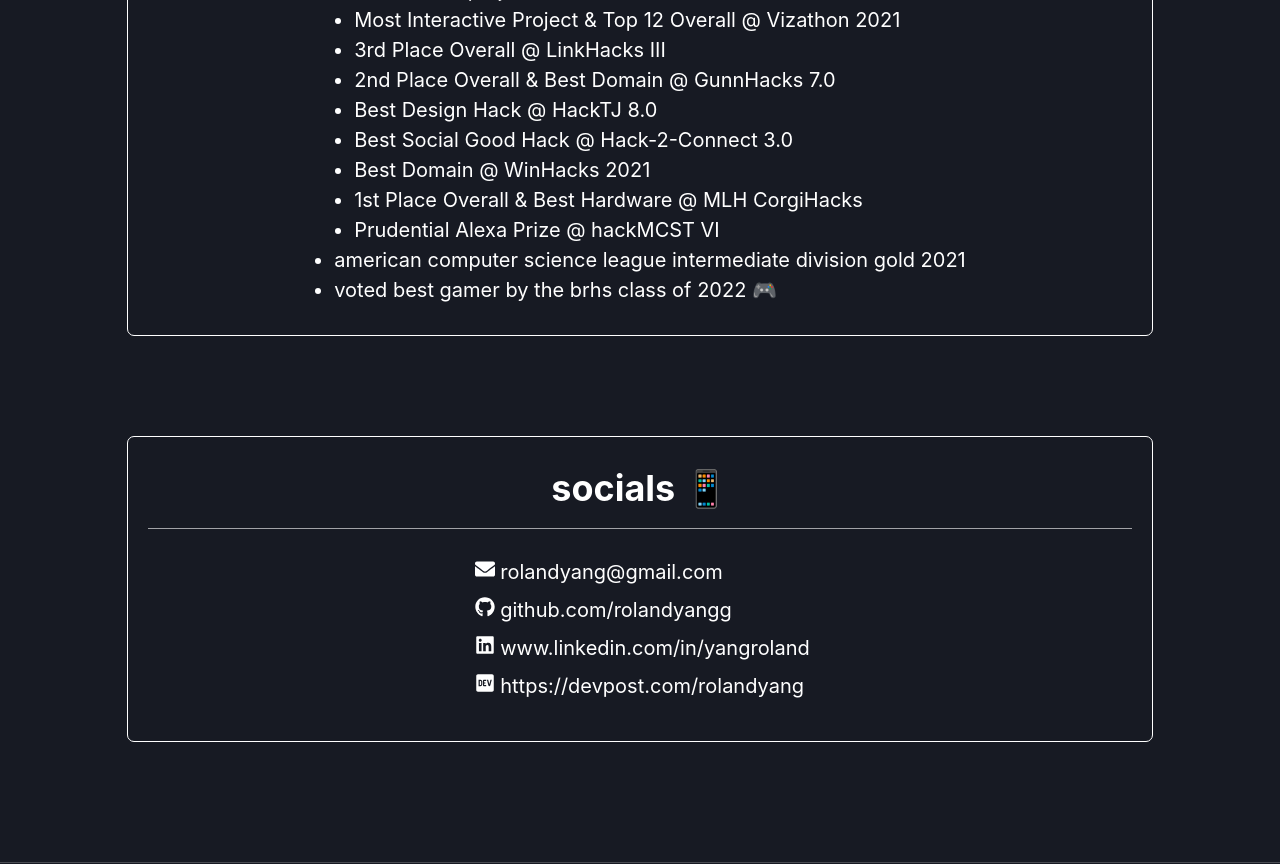
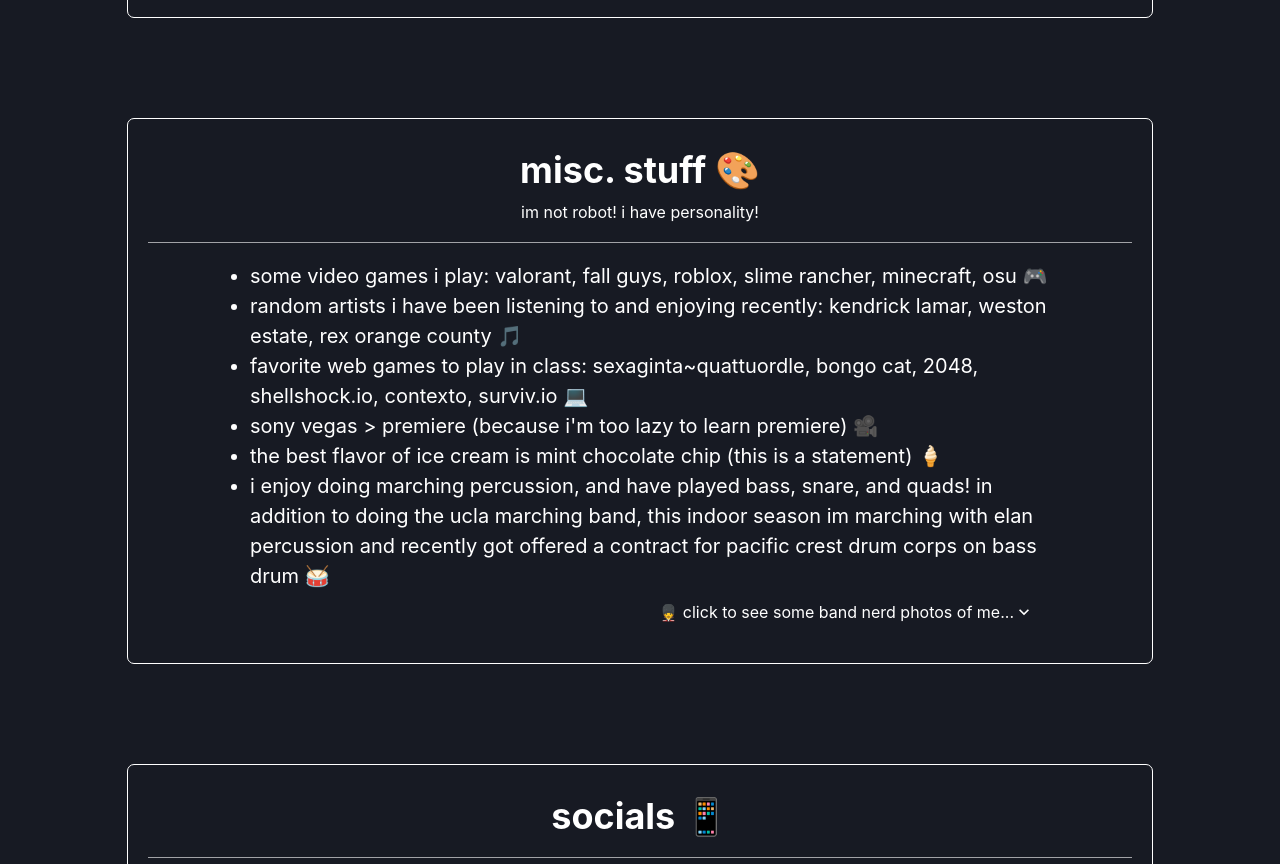
Before and after one commit to rolandyangg/rolandyang-website, a Gatsby site: page /about in a window 1280 px wide. Shown: the part 3555-4419 px from the top of the page. Built offline with nearby package versions, Linux system fonts and the light colour scheme; Gatsby itself is replaced by a stand-in of ours.

Commit message:
Misc Stuff on About Page

```diff
--- a/src/pages/about.js
+++ b/src/pages/about.js
@@ -244,7 +244,7 @@
             </Center>
 
             {/** VOLUNTEERING */}
-            <Center m={{base: "25px", md: "100px"}}>
+            {/* <Center m={{base: "25px", md: "100px"}}>
                 <VStack border="1px" p="20px" rounded={7} w="95%" maxW="1100px">
                     <Heading pt="10px">volunteering 🤝</Heading>
                     <Text pb="10px">unpaid initiatives and experiences</Text>
@@ -255,7 +255,7 @@
                         </Center>
                     </Box>
                 </VStack>
-            </Center>
+            </Center> */}
 
             {/** ACHIEVEMENTS/AWARDS */}
             <Center m={{base: "25px", md: "100px"}}>
@@ -283,18 +283,47 @@
             </Center>
 
             {/** HOBBIES */}
-            {/* <Center m={{base: "25px", md: "100px"}}>
-                <VStack border="1px" p="20px" rounded={7} w="90%" maxW="1100px">
-                    <Heading pt="10px">hobbies 🎨</Heading>
-                    <Text pb="10px">bonus</Text>
+            <Center m={{base: "25px", md: "100px"}}>
+                <VStack border="1px" p="20px" rounded={7} w="95%" maxW="1100px">
+                    <Heading pt="10px">misc. stuff 🎨</Heading>
+                    <Text pb="10px">im not robot! i have personality!</Text>
                     <Divider/>
-                    <Box justify="center" py="10px" fontSize="xl" w="80%">
-                        <Center>
-                            <Heading>WIP</Heading>
-                        </Center>
+                    <Box justify="center" py="10px" fontSize={{base: "md", lg: "xl"}}>
+                        <UnorderedList maxW="800px">
+                            <ListItem>some video games i play: valorant, fall guys, roblox, slime rancher, minecraft, osu 🎮</ListItem>
+                            <ListItem>random artists i have been listening to and enjoying recently: kendrick lamar, weston estate, rex orange county 🎵</ListItem>
+                            <ListItem>favorite web games to play in class: sexaginta~quattuordle, bongo cat, 2048, shellshock.io, contexto, surviv.io 💻</ListItem>
+                            {/** https://64ordle.au/ https://bongo.cat/ https://play2048.co/ https://shellshock.io/ https://contexto.me/*/}
+                            <ListItem>sony vegas > premiere (because i'm too lazy to learn premiere) 🎥</ListItem>
+                            <ListItem>the best flavor of ice cream is mint chocolate chip (this is a statement) 🍦</ListItem>
+                            <ListItem>i enjoy doing marching percussion, and have played bass, snare, and quads! in addition to doing the ucla marching band, this indoor season im marching with elan percussion and recently got offered a contract for pacific crest drum corps on bass drum 🥁</ListItem>
+                        </UnorderedList>
+                        <Accordion border="transparent" allowToggle>
+                                <AccordionItem>
+                                    <AccordionButton>
+                                        <Box as="span" flex='1' textAlign='right'>
+                                         💂 click to see some band nerd photos of me...
+                                        </Box>
+                                        <AccordionIcon />
+                                    </AccordionButton>
+                                    <AccordionPanel p={2}>
+                                        <Flex justify="center" flexWrap="wrap" align="center">
+                                            <Center mx="10px" my="10px">
+                                                <Image alt='Roland Yang' src="quadsphoto.jpeg" borderRadius="lg" maxW="225px"/>
+                                            </Center>
+                                            <Center mx="10px" my="10px">
+                                                <Image alt='Roland Yang' src="hsband.jpeg" borderRadius="lg" maxW="300px"/>
+                                            </Center>
+                                            <Center mx="10px" my="10px">
+                                                <Image alt='Roland Yang' src="bass1photo.jpeg" borderRadius="lg" maxW="250px"/>
+                                            </Center>
+                                        </Flex>
+                                    </AccordionPanel>
+                                </AccordionItem>
+                            </Accordion>
                     </Box>
                 </VStack>
-            </Center> */}
+            </Center>
 
             {/** SOCIALS */}
             <Center m={{base: "25px", md: "100px"}}>
```
Also changed, not shown: public/about/2022band.jpeg (added), public/about/bass1photo.jpeg (added), public/about/hsband.jpeg (added), public/about/quadsphoto.jpeg (added), static/about/bass1photo.jpeg (added), static/about/hsband.jpeg (added), static/about/quadsphoto.jpeg (added).
